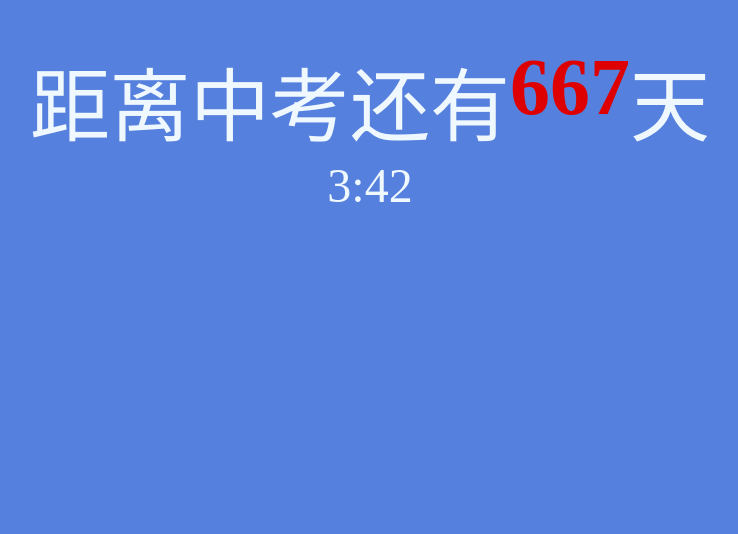
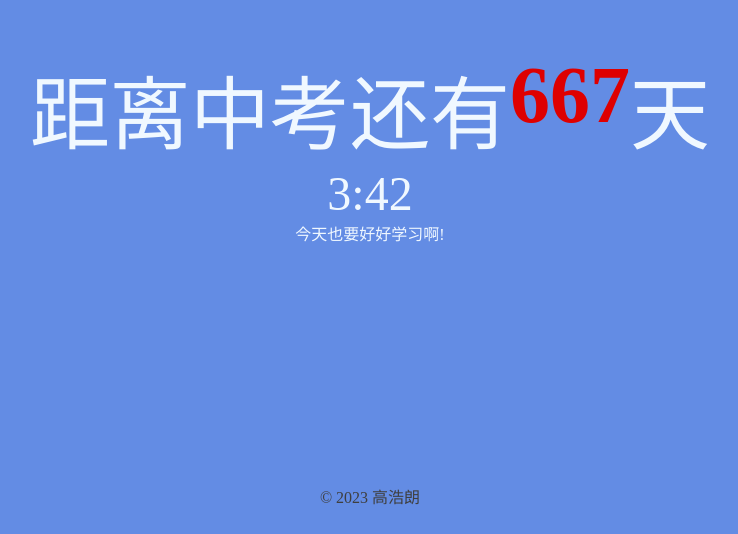
Before and after one commit to RssICX/RssICX.github.io, a plain HTML site: page index-time.html in a window 1280 px wide. Shown: the part 266-800 px from the top of the page, without its empty margins (270-1008 px from the left). Drawn offline with Linux system fonts and the light colour scheme; a web font is replaced by a local one.

Commit message:
Add files via upload

```diff
--- a/index-time.html
+++ b/index-time.html
@@ -5,13 +5,29 @@
     <meta charset="utf-8">
     <title>时间</title>
     <style type="text/css">
+        @font-face {
+            font-family: "font";
+            src: url("./CSS/Font-Faiml/HarmonyOS_Sans_SC_Light.ttf") format('truetype');
+        }
+
+        .footer {
+            position: fixed;
+            left: 0px;
+            bottom: 0px;
+            width: 100%;
+            height: 50px;
+            background-color: initial;
+            z-index: 9999;
+        }
+
         * {
-            margin: 0;
-            padding: 0;
+            /* margin: 0;
+            padding: 0; */
+            font-family: "font";
         }
 
         body {
-            background-color: rgb(85, 128, 221);
+            background-color: rgb(99, 140, 228);
         }
 
         #box {
@@ -59,13 +75,18 @@
     </style>
 </head>
 <script>
+    console.log("陈卓伦是猫娘还是药娘？\n1.猫娘\t2.药娘");
 </script>
 
 <body style="position: relative;">
     <div style="height: calc(38.5vh);"></div>
     <div id="day">距离中考还有 <strong id="strong0" style="color: rgb(222, 0, 0);"></strong> 天</div>
     <div id="box"></div>
-    <!-- <div id="text"><small>今天也要好好学习啊！</small></div> -->
+    <!-- <div class="parent" style="color: aliceblue;">陈卓伦是猫娘还是药娘？</div>
+    <button>猫娘</button>
+    <button>药娘</button> -->
+    <div class="parent" style="color: aliceblue;">今天也要好好学习啊!</div>
+    <div class="parent footer" style="color: rgb(63, 63, 63);">&copy 2023 高浩朗</div>
     <script>
         var i = 0;
         function myDate() {
```
